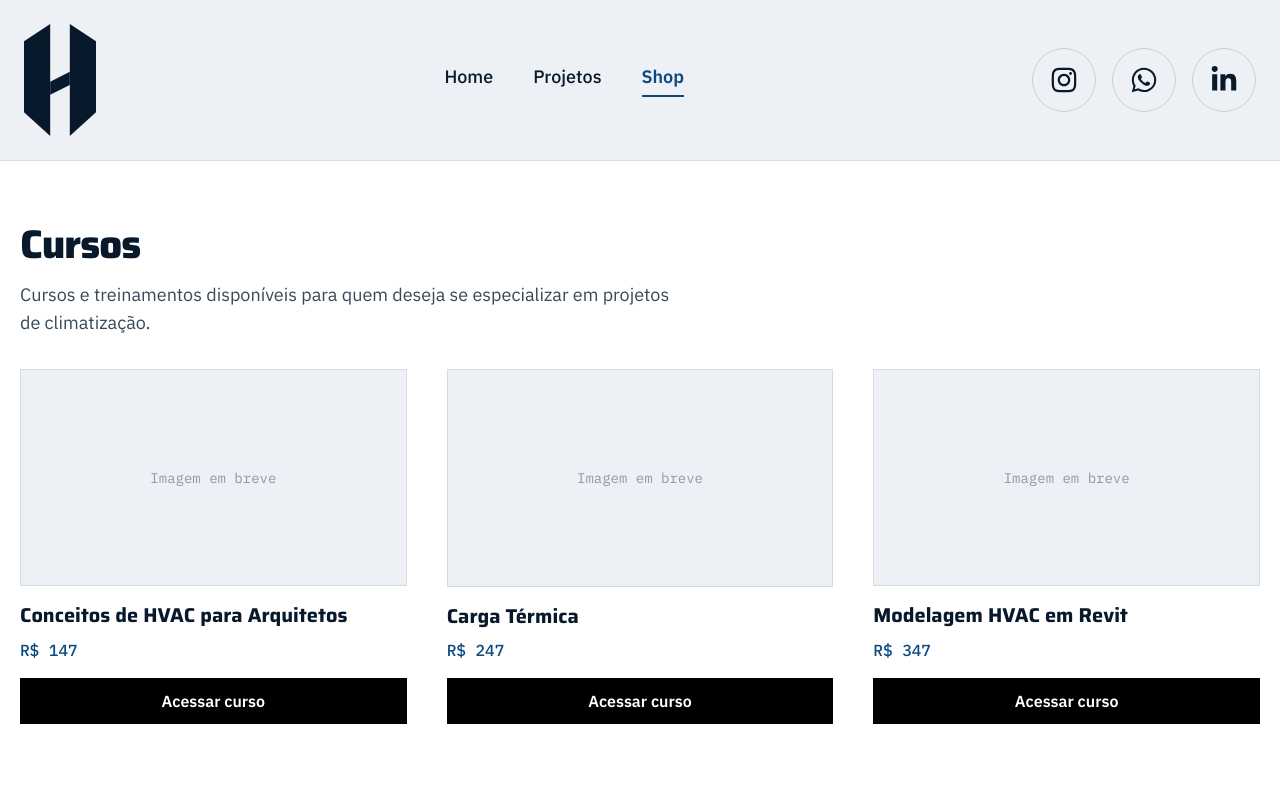
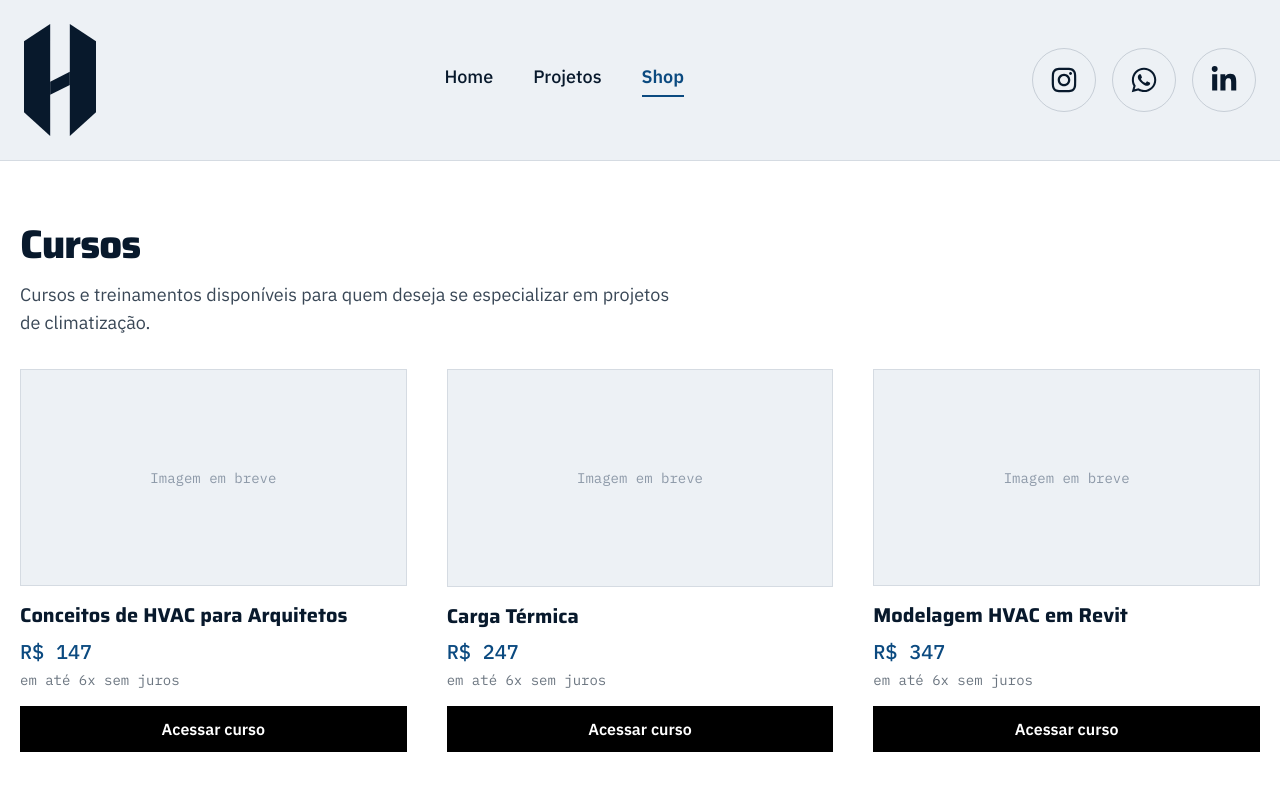
Before and after one commit to rickfelipe20-lgtm/Hedut, a Next.js app: page /cursos in a window 1280 px wide. Shown: the top 800 px of the page. Built offline with nearby package versions, Linux system fonts and the light colour scheme.

Commit message:
Aumenta fonte do preço e adiciona parcelamento na Shop
Preço passa a text-xl (antes sem tamanho explícito) e ganha a
linha "em até 6x sem juros" abaixo, em texto menor.

```diff
--- a/src/app/cursos/page.tsx
+++ b/src/app/cursos/page.tsx
@@ -41,8 +41,12 @@ function ItemGrid({ items, botaoLabel }: { items: Item[]; botaoLabel: string })
             {item.titulo}
           </h3>
 
-          <p className="font-mono text-hedut-blue font-medium mb-4">
+          <p className="font-mono text-hedut-blue font-medium text-xl mb-1">
             {item.valor}
+          </p>
+
+          <p className="font-mono text-hedut-abissal/60 text-sm mb-4">
+            em até 6x sem juros
           </p>
 
           <a
```
